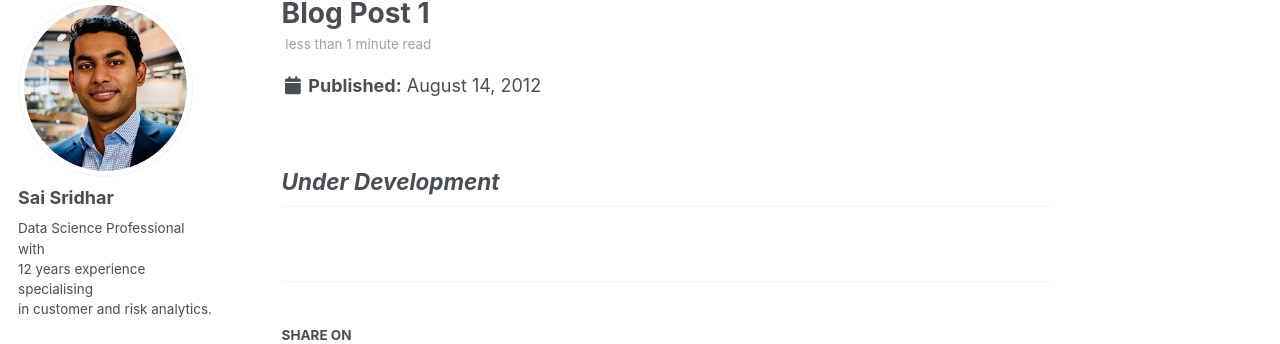
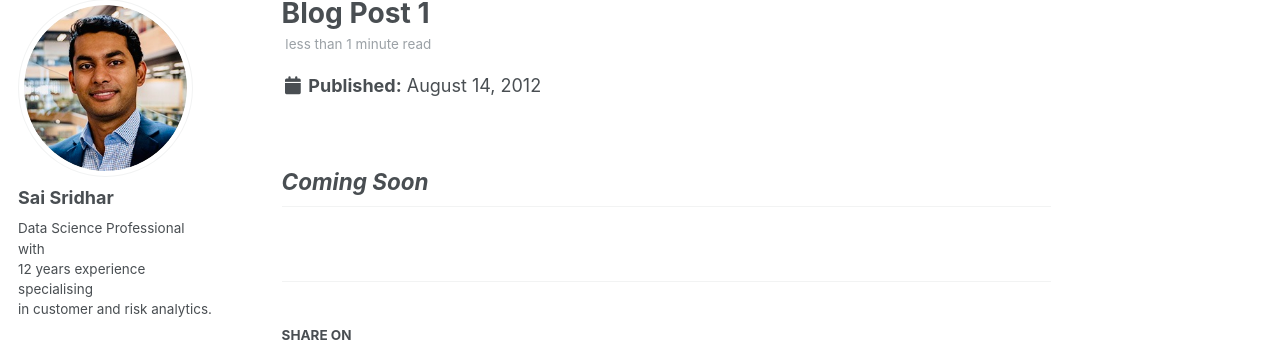
Before and after one commit to saiksridhar/saiksridhar.github.io, a Jekyll site: the page built from _posts/2012-08-14-blog-post-1.md, in a window 1280 px wide. Shown: the part 87-431 px from the top of the page. Built offline with Jekyll 4.4.1, drawn with Linux system fonts in a browser that asks for light colours.

Commit message:
Update 2012-08-14-blog-post-1.md

```diff
--- a/_posts/2012-08-14-blog-post-1.md
+++ b/_posts/2012-08-14-blog-post-1.md
@@ -1 +1 @@
-## _Under Development_
+## _Coming Soon_
```
